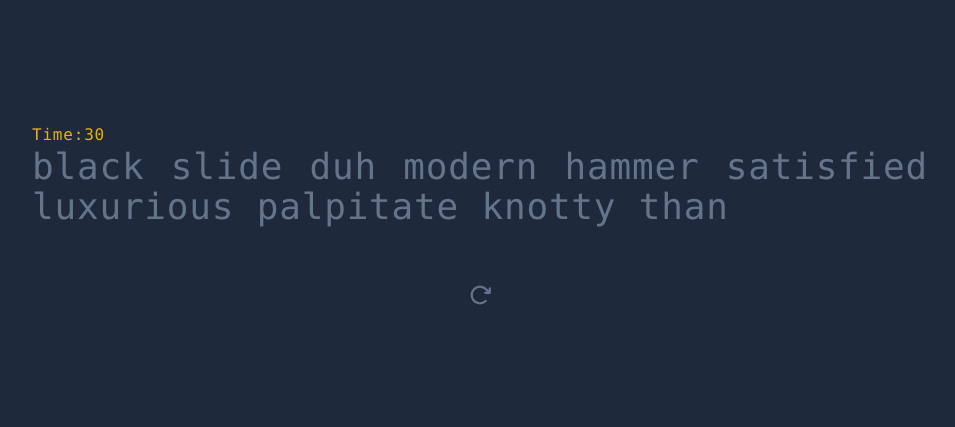
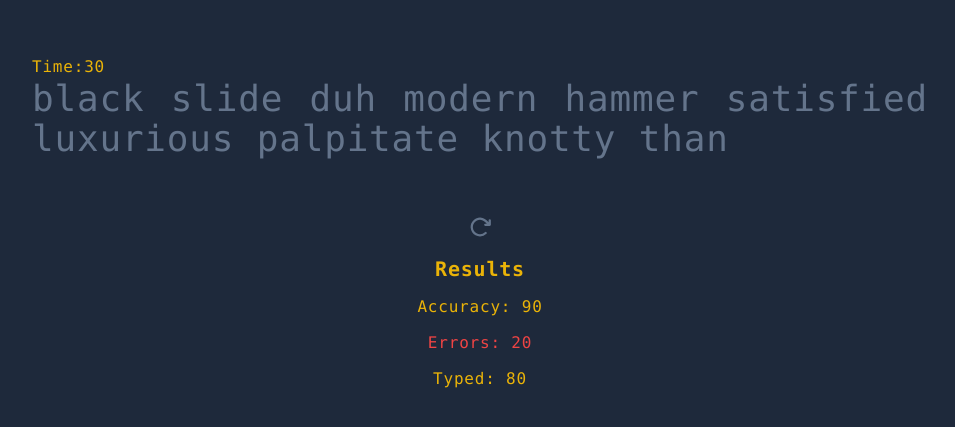
Before and after one commit to shaz1d/speed-monk, a React (Vite) app: page / in a window 1280 px wide. Shown: the part 177-604 px from the top of the page, without its empty margins (160-1115 px from the left). Built offline with nearby package versions, Linux system fonts and the light colour scheme.

Commit message:
feat: results design

```diff
--- a/src/App.tsx
+++ b/src/App.tsx
@@ -1,5 +1,6 @@
 import { faker } from "@faker-js/faker";
 import ResetButton from "./components/ResetButton";
+import Results from "./components/Results";
 
 const words = faker.word.words(10);
 
@@ -12,6 +13,7 @@ function App() {
         className="mx-auto mt-10 text-slate-500"
         onReset={() => null}
       />
+      <Results accuracyPercentage={90} errors={20} total={80} />
     </>
   );
 }
--- /dev/null
+++ b/src/components/Results.tsx
@@ -0,0 +1,49 @@
+import { motion } from "framer-motion";
+
+type Props = {
+  accuracyPercentage: number;
+  errors: number;
+  total: number;
+};
+
+const Results = ({ accuracyPercentage, errors, total }: Props) => {
+  const initial = { opacity: 0 };
+  const animate = { opacity: 1 };
+  const duration = { duration: 0.3 };
+  return (
+    <motion.ul className="flex flex-col items-center text-primary-500 space-y-3">
+      <motion.li
+        initial={initial}
+        animate={animate}
+        transition={{ ...duration, delay: 0 }}
+        className="text-xl font-semibold"
+      >
+        Results
+      </motion.li>
+      <motion.li
+        initial={initial}
+        animate={animate}
+        transition={{ ...duration, delay: 0.3 }}
+      >
+        Accuracy: {accuracyPercentage}
+      </motion.li>
+      <motion.li
+        initial={initial}
+        animate={animate}
+        transition={{ ...duration, delay: 0.6 }}
+        className="text-red-500"
+      >
+        Errors: {errors}
+      </motion.li>
+      <motion.li
+        initial={initial}
+        animate={animate}
+        transition={{ ...duration, delay: 0.9 }}
+      >
+        Typed: {total}
+      </motion.li>
+    </motion.ul>
+  );
+};
+
+export default Results;
```
